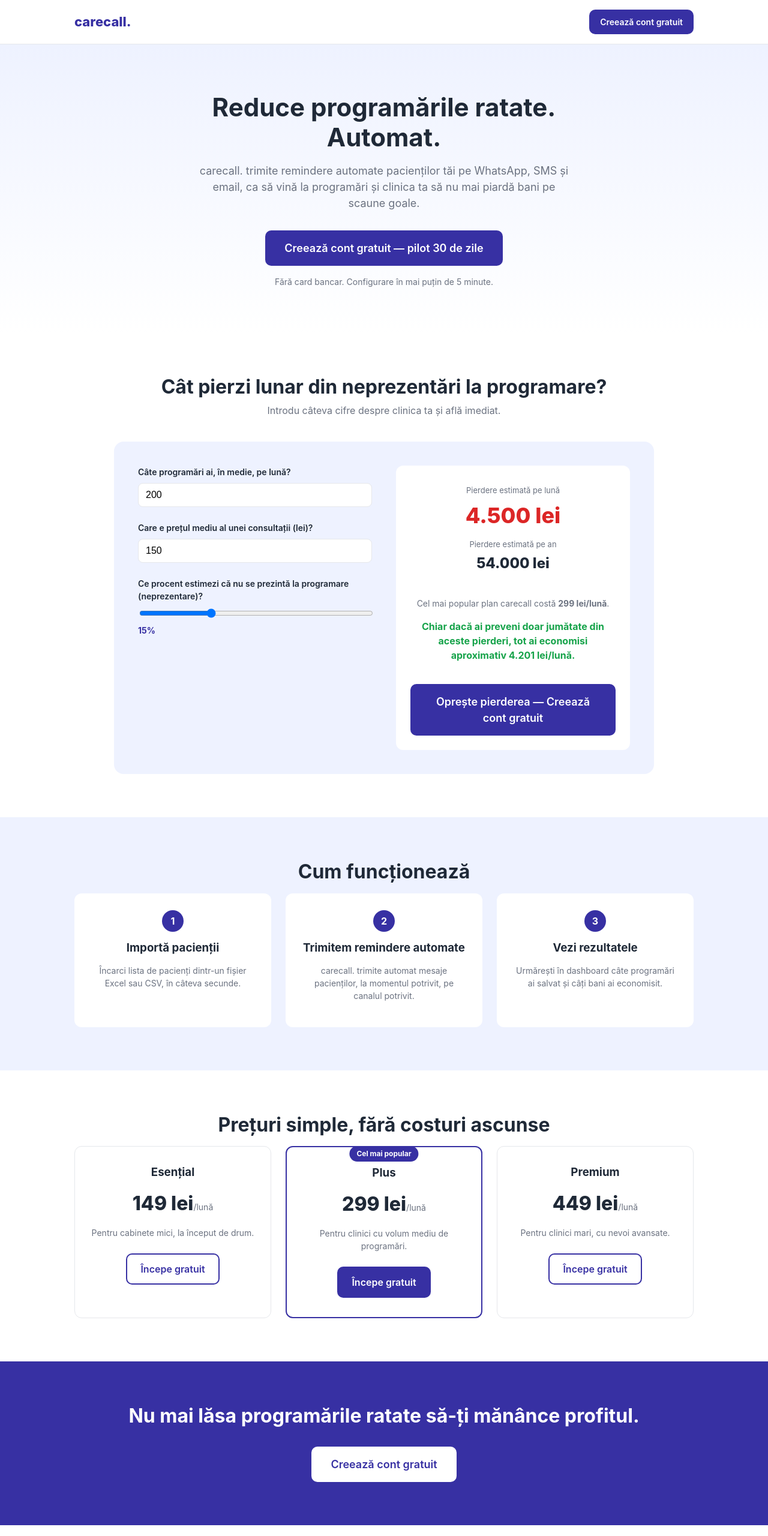
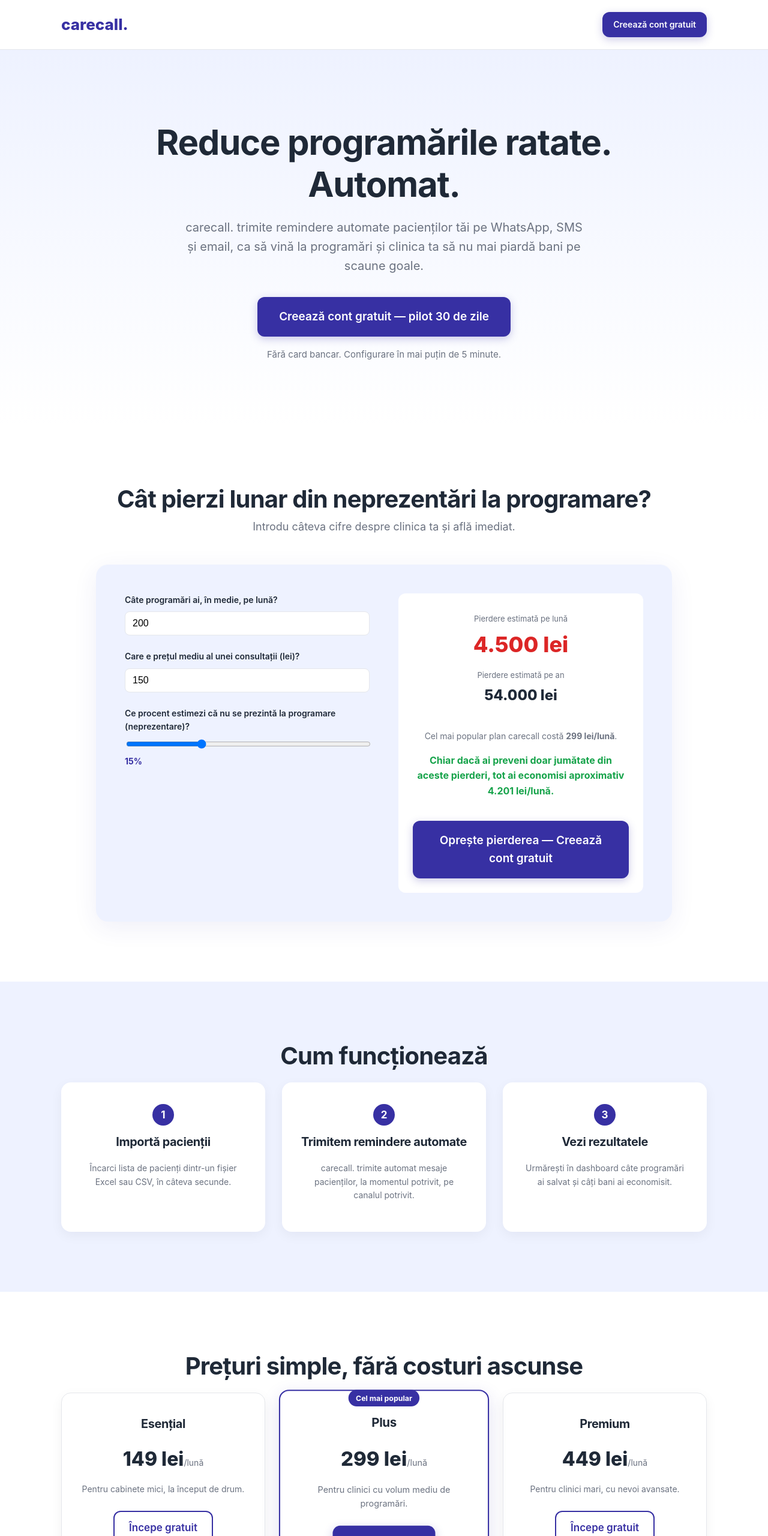
Before and after one commit to mariancollab/carecall-website, a plain HTML site: page index.html in a window 1280 px wide. Shown: the top 2560 px of the page at 60% size. Drawn offline with Linux system fonts and the light colour scheme.

Commit message:
Refactor styles in style.css for improved layout
Updated various styles including line height, font sizes, padding, and margins for better layout and readability. Added modal styles for signup functionality.

```diff
--- a/style.css
+++ b/style.css
@@ -17,65 +17,74 @@
   margin: 0;
   font-family: -apple-system, BlinkMacSystemFont, "Segoe UI", Roboto, Helvetica, Arial, sans-serif;
   color: var(--text-dark);
-  line-height: 1.5;
+  line-height: 1.6;
+  font-size: 17px;
 }
 
 .container {
-  max-width: 1080px;
+  max-width: 1140px;
   margin: 0 auto;
-  padding: 0 24px;
+  padding: 0 32px;
 }
 
 h1, h2, h3 {
   line-height: 1.2;
-  margin: 0 0 16px;
+  margin: 0 0 20px;
+  letter-spacing: -0.02em;
 }
 
 h1 {
-  font-size: 42px;
+  font-size: 58px;
 }
 
 h2 {
-  font-size: 32px;
+  font-size: 40px;
   text-align: center;
 }
 
 .section-subtitle {
   text-align: center;
   color: var(--text-muted);
-  margin-top: -8px;
-  margin-bottom: 40px;
+  font-size: 18px;
+  margin-top: -12px;
+  margin-bottom: 48px;
 }
 
 .btn {
   display: inline-block;
   text-decoration: none;
-  border-radius: 10px;
+  border-radius: 12px;
   font-weight: 600;
   cursor: pointer;
   border: none;
-  transition: transform 0.1s ease, box-shadow 0.1s ease;
+  transition: transform 0.15s ease, box-shadow 0.15s ease, background 0.15s ease;
 }
 
 .btn-primary {
   background: var(--primary);
   color: white;
-  padding: 14px 24px;
+  padding: 15px 26px;
+  box-shadow: 0 4px 14px rgba(55, 48, 163, 0.25);
 }
 .btn-primary:hover {
   background: var(--primary-dark);
+  transform: translateY(-1px);
+  box-shadow: 0 6px 18px rgba(55, 48, 163, 0.32);
 }
 
 .btn-secondary {
   background: white;
   color: var(--primary);
   border: 2px solid var(--primary);
-  padding: 12px 22px;
+  padding: 13px 24px;
+}
+.btn-secondary:hover {
+  background: var(--bg-light);
 }
 
 .btn-large {
-  padding: 16px 32px;
-  font-size: 18px;
+  padding: 18px 36px;
+  font-size: 19px;
 }
 
 .btn-small {
@@ -86,7 +95,12 @@
 /* Header */
 .site-header {
   border-bottom: 1px solid var(--border-color);
-  padding: 16px 0;
+  padding: 20px 0;
+  position: sticky;
+  top: 0;
+  background: rgba(255, 255, 255, 0.95);
+  backdrop-filter: blur(6px);
+  z-index: 100;
 }
 .header-inner {
   display: flex;
@@ -94,7 +108,7 @@
   align-items: center;
 }
 .logo {
-  font-size: 22px;
+  font-size: 26px;
   font-weight: 800;
   color: var(--primary);
 }
@@ -102,35 +116,36 @@
 /* Hero */
 .hero {
   background: linear-gradient(180deg, var(--bg-light) 0%, white 100%);
-  padding: 80px 0 60px;
+  padding: 120px 0 90px;
   text-align: center;
 }
 .hero-subtitle {
-  max-width: 620px;
-  margin: 0 auto 32px;
-  font-size: 18px;
+  max-width: 680px;
+  margin: 0 auto 36px;
+  font-size: 20px;
   color: var(--text-muted);
 }
 .hero-note {
-  margin-top: 16px;
-  font-size: 14px;
+  margin-top: 18px;
+  font-size: 15px;
   color: var(--text-muted);
 }
 
 /* Calculator */
 .calculator-section {
-  padding: 72px 0;
+  padding: 100px 0;
   background: white;
 }
 .calculator-card {
   display: grid;
   grid-template-columns: 1fr 1fr;
-  gap: 40px;
+  gap: 48px;
   background: var(--bg-light);
-  border-radius: 16px;
-  padding: 40px;
-  max-width: 900px;
+  border-radius: 20px;
+  padding: 48px;
+  max-width: 960px;
   margin: 0 auto;
+  box-shadow: 0 10px 40px rgba(55, 48, 163, 0.08);
 }
 .calculator-inputs {
   display: flex;
@@ -198,19 +213,20 @@
 
 /* How it works */
 .how-it-works {
-  padding: 72px 0;
+  padding: 100px 0;
   background: var(--bg-light);
 }
 .steps-grid {
   display: grid;
   grid-template-columns: repeat(3, 1fr);
-  gap: 24px;
+  gap: 28px;
 }
 .step-card {
   background: white;
-  padding: 28px;
-  border-radius: 12px;
+  padding: 36px 32px;
+  border-radius: 16px;
   text-align: center;
+  box-shadow: 0 6px 20px rgba(15, 23, 42, 0.05);
 }
 .step-number {
   width: 36px;
@@ -231,23 +247,26 @@
 
 /* Pricing */
 .pricing {
-  padding: 72px 0;
+  padding: 100px 0;
   background: white;
 }
 .pricing-grid {
   display: grid;
   grid-template-columns: repeat(3, 1fr);
-  gap: 24px;
+  gap: 28px;
 }
 .pricing-card {
   border: 1px solid var(--border-color);
-  border-radius: 12px;
-  padding: 32px 24px;
+  border-radius: 16px;
+  padding: 40px 32px;
   text-align: center;
   position: relative;
+  box-shadow: 0 6px 20px rgba(15, 23, 42, 0.05);
 }
 .pricing-card-popular {
   border: 2px solid var(--primary);
+  box-shadow: 0 10px 30px rgba(55, 48, 163, 0.15);
+  transform: scale(1.03);
 }
 .popular-badge {
   position: absolute;
@@ -279,7 +298,7 @@
 
 /* Final CTA */
 .final-cta {
-  padding: 72px 0;
+  padding: 100px 0;
   background: var(--primary);
   color: white;
   text-align: center;
@@ -304,20 +323,56 @@
   font-size: 13px;
 }
 
-/* Signup */
-.signup-section {
-  padding: 72px 0;
-  background: var(--bg-light);
+/* Signup modal */
+.modal-overlay {
+  position: fixed;
+  top: 0;
+  left: 0;
+  right: 0;
+  bottom: 0;
+  background: rgba(15, 23, 42, 0.6);
+  display: flex;
+  align-items: flex-start;
+  justify-content: center;
+  padding: 48px 24px;
+  overflow-y: auto;
+  z-index: 1000;
+}
+.modal-overlay.hidden {
+  display: none;
+}
+.modal-content {
+  position: relative;
+  max-width: 480px;
+  width: 100%;
+}
+.modal-content > div {
+  text-align: center;
+}
+.modal-close {
+  position: absolute;
+  top: -16px;
+  right: -16px;
+  width: 40px;
+  height: 40px;
+  border-radius: 50%;
+  background: white;
+  border: 1px solid var(--border-color);
+  font-size: 18px;
+  cursor: pointer;
+  box-shadow: 0 4px 12px rgba(15, 23, 42, 0.15);
+  z-index: 1;
 }
 .signup-card {
-  max-width: 440px;
+  max-width: 480px;
   margin: 0 auto;
   background: white;
-  border-radius: 16px;
-  padding: 32px;
+  border-radius: 20px;
+  padding: 40px;
   display: flex;
   flex-direction: column;
-  gap: 16px;
+  gap: 18px;
+  box-shadow: 0 20px 60px rgba(15, 23, 42, 0.25);
 }
 .signup-card label {
   font-weight: 600;
```
